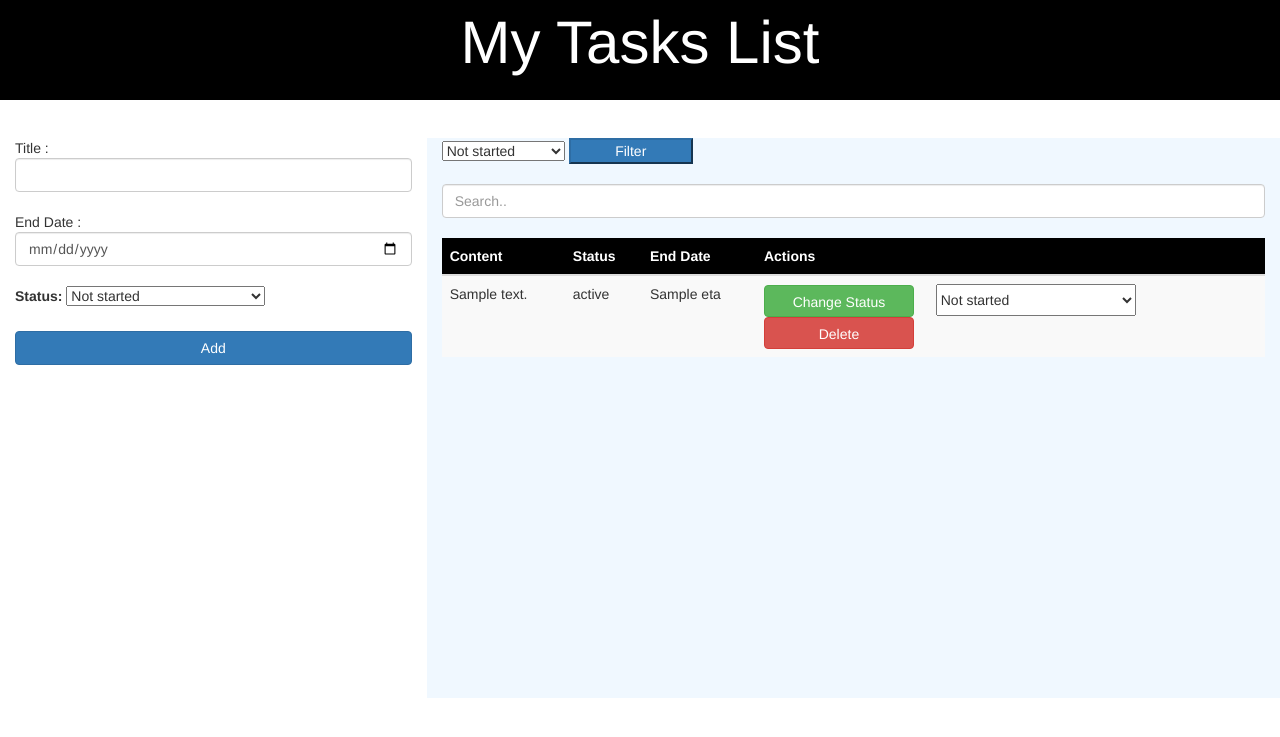
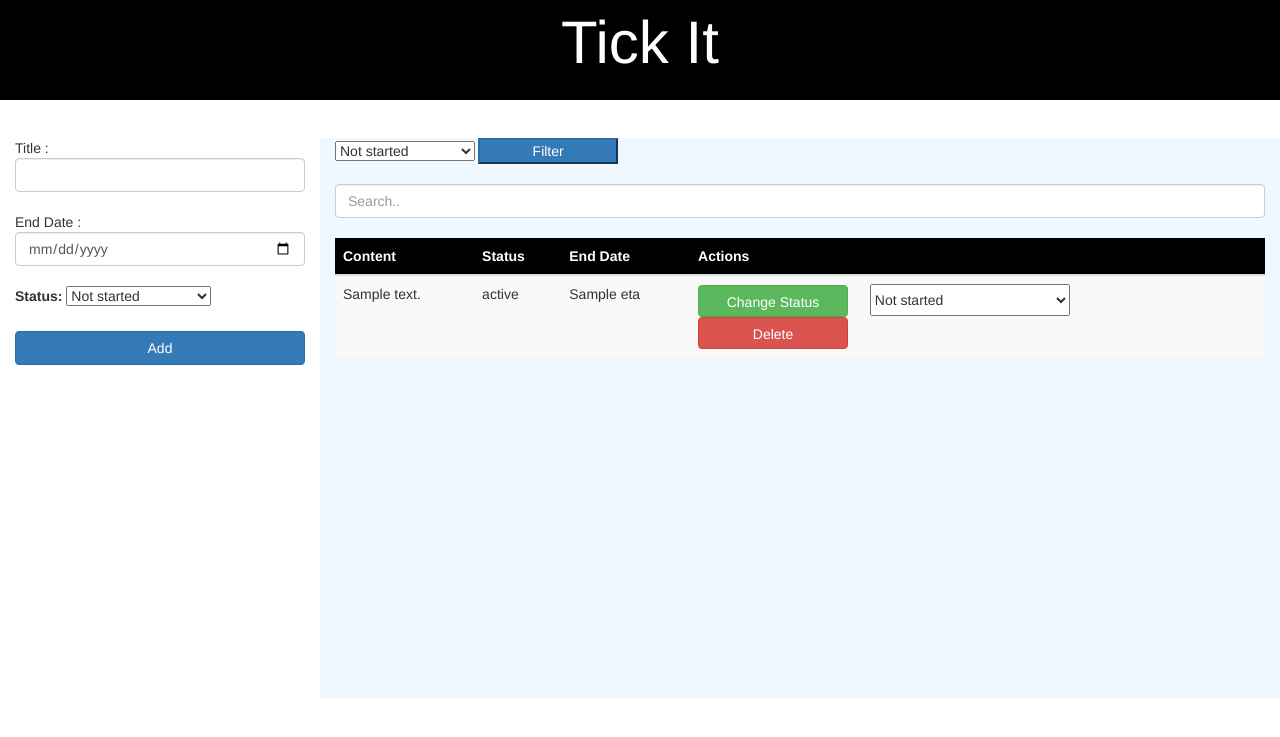
Before and after one commit to Neha2709/TodoApp, a Django app: template templates/todolist.html in a window 1280 px wide. Shown: the top 737 px of the page. Run offline with Django 3.2, Linux system fonts and the light colour scheme; the template is opened without the code that fills it: most values are stand-ins (such as "Sample title", 1, 10 or a date in 2020); some libraries are stand-ins or nearby versions.

Commit message:
UX modified

```diff
--- a/templates/todolist.html
+++ b/templates/todolist.html
@@ -1,7 +1,7 @@
 <!DOCTYPE html>
 <html lang="en">
 <head>
-  <title>Bootstrap Example</title>
+  <title>Tick It</title>
   <meta charset="utf-8">
   <meta name="viewport" content="width=device-width, initial-scale=1">
   <link rel="stylesheet" href="https://maxcdn.bootstrapcdn.com/bootstrap/3.4.1/css/bootstrap.min.css">
@@ -11,9 +11,9 @@
 <body>
 
 <div class="container-fluid">
-  <div class="row" class="header" style="height: 100px; font-size: 60px; background-color: black; color: white;"> <center>My Tasks List</center> </div>
+  <div class="row" class="header" style="height: 100px; font-size: 60px; background-color: black; color: white;"> <center>Tick It</center> </div>
   <div class="row" style="padding-top: 3%">
-    <div class="col-sm-4" >
+    <div class="col-sm-3" >
       <form action="/addTodoItem/" method = "post">{% csrf_token %}
               <div class="form-outline mb-4">
                 Title : <input type="text" name="content" class="form-control" />
@@ -33,7 +33,7 @@
               <button type="submit" class="form-outline mb-4 btn btn-primary btn-block mb-4">Add</button>
               </div>
               </form>
-    <div class="col-sm-8" style="background-color:aliceblue; overflow-y: scroll; height: 560px; ">
+    <div class="col-sm-9" style="background-color:aliceblue; overflow-y: scroll; height: 560px; ">
       <form action="/filterByStatus/" method = "post">{% csrf_token %}
         <div><select id="status" name="status" style="height: 5%; width: 15%;">
             <option value="Not started">Not started</option>
```
